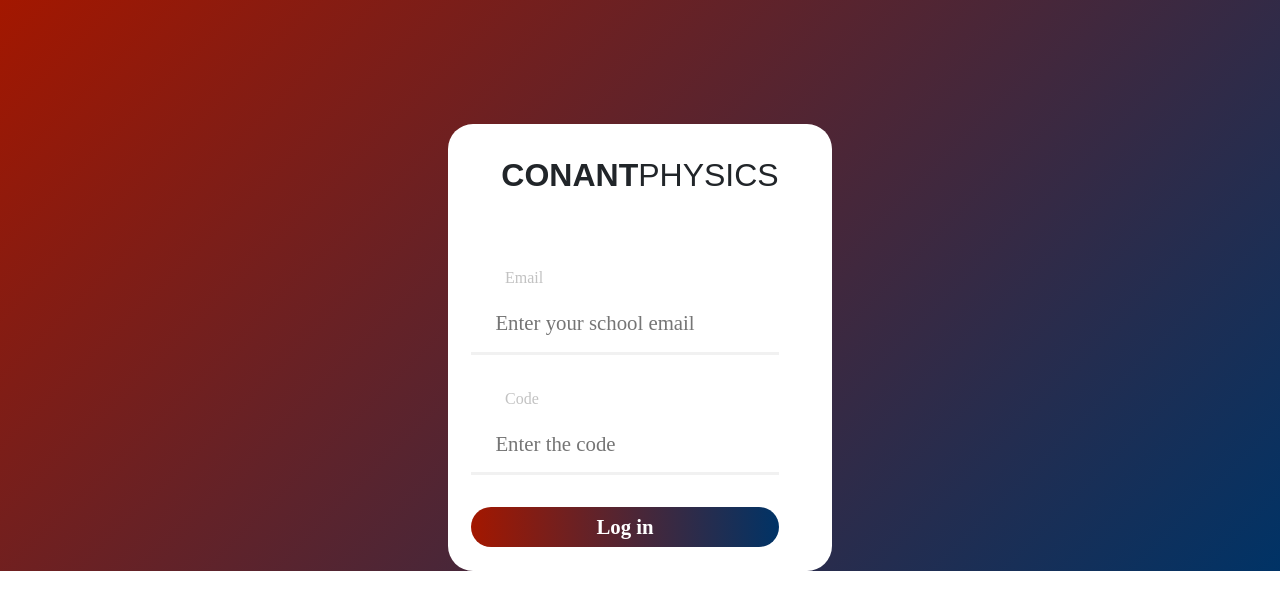
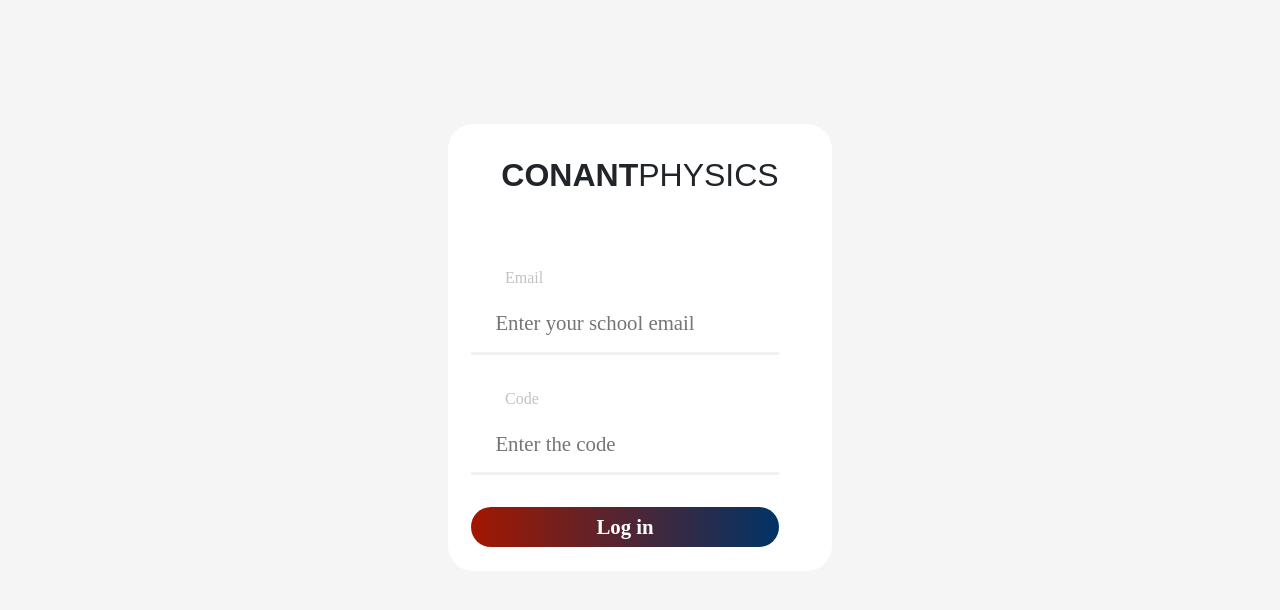
Before and after one commit to anandani4136/Conant-Physics, a React (Create React App) app in the folder frontend/: page / in a window 1280 px wide. Shown: the top 610 px of the page. Built offline with nearby package versions, Linux system fonts and the light colour scheme.

Commit message:
home page try

```diff
--- a/frontend/src/components/Home.js
+++ b/frontend/src/components/Home.js
@@ -1,5 +1,5 @@
 import React from 'react'
-import "./componentsCSS/HomeScreenCSS.css"
+import "./componentsCSS/Home.css"
 // import "./componentsCSS/navbar.css"
 // import userAuth from '../static/documents/userAuth';
 import physicsTeam from "../static/images/conantphysicsteam.png";
@@ -17,9 +17,12 @@ export default class HomeScreen extends React.Component {
     render() {
         return (
             <div id="homePage">
-                <div>
-                    <img src={physicsTeam} classname="homeImg" alt = "Conant physics team"/>
-                 </div>
+                {/*<div>*/}
+                {/*    <img src={physicsTeam} className="physTeamImg" alt = "Conant physics team"/>*/}
+                {/* </div>*/}
+                <div className="pageIntro">
+                    <h2>HOME</h2>
+                </div>
             </div>
 
         );
--- a/frontend/src/components/LoginPage.js
+++ b/frontend/src/components/LoginPage.js
@@ -92,7 +92,7 @@ export default class LoginPage extends React.Component {
 
 
         return (
-        <div id="loginPage">
+        <div id="loginPage" >
             <br/>
             {/*<div>*/}
             {/*</div>*/}
--- /dev/null
+++ b/frontend/src/components/componentsCSS/Home.css
@@ -0,0 +1,31 @@
+
+body {
+    background: whitesmoke;
+}
+
+html {
+    height: 100%;
+}
+
+#image{
+    size: 70vh;
+}
+
+#physTeamImg{
+    max-width:100%;
+    height:50px;
+}
+
+nav {
+    overflow: auto;
+}
+
+#pageIntro{
+    background-image: url("conantphysicsteam.png");
+    /*background: skyblue;*/
+    width: 100vw;
+    height: 100vh;
+    background-size: 100% 100%;
+    background-repeat: no-repeat;
+    position: relative;
+}
--- a/frontend/src/components/componentsCSS/HomeScreenCSS.css
+++ b/frontend/src/components/componentsCSS/HomeScreenCSS.css
@@ -2,7 +2,10 @@
 body{
     /* background: rgb(34,193,195);
     background: linear-gradient(135deg, rgba(163,23,0,1) 0%,     rgba(0,51,102,1) 100%); */
-    /* ; */
+    /*background:whitesmoke;*/
+
+    /*background:whitesmoke;*/
+
     font-family: "trebuchet";
     /* height:100; */
 }
@@ -11,7 +14,6 @@ html{
     font-size: 100%;
     height: 100%;
     width: 100%;
-    background:whitesmoke
 }
 
 
@@ -23,20 +25,12 @@ html{
     padding: 3px 14px;
 }
 
-#image{
-    size: 70vhc;
-}
 
-#homePage{
-    /* background: whitesmoke; */
-    height: 100%;
-}
+/*#homePage{*/
+/*    !* background: whitesmoke; *!*/
+/*    height: 100%;*/
+/*}*/
 
-.homeImg{
-    max-width:100%;
-    height:auto;
-    object-fit: contain;
-}
 
 .color-nav {
     background-color: white !important;
--- a/frontend/src/components/componentsCSS/LoginPageCSS.css
+++ b/frontend/src/components/componentsCSS/LoginPageCSS.css
@@ -2,8 +2,8 @@
 
 body{
     /* background-color: skyblue; */
-    /* background: rgb(34,193,195);
-    background: linear-gradient(135deg, rgba(163,23,0,1) 0%,     rgba(0,51,102,1) 100%); */
+    /*background: rgb(34,193,195);*/
+    /*background: linear-gradient(135deg, rgba(163,23,0,1) 0%,     rgba(0,51,102,1) 100%);*/
 
     font-family: "trebuchet", serif;
     height:100%;
@@ -11,6 +11,7 @@ body{
 
 html{
     font-size: 100%;
+    /*background:whitesmoke;*/
     height: 100%;
     width: 100%;
 }
@@ -26,13 +27,13 @@ html{
     border-radius: 25px;
 }
 
-#loginPage{
-    background: rgb(34,193,195);
-    background: linear-gradient(135deg, rgba(163,23,0,1) 0%,     rgba(0,51,102,1) 100%);
-    /* height: 100%; */
-    height:inherit;
-    margin: 0;
-}
+/*#loginPage{*/
+/*    background: rgb(34,193,195);*/
+/*    background: linear-gradient(135deg, rgba(163,23,0,1) 0%,     rgba(0,51,102,1) 100%);*/
+/*    !* height: 100%; *!*/
+/*    height:inherit;*/
+/*    margin: 0;*/
+/*}*/
 
 #loginTitle1{
     /* text-align: center; */
```
